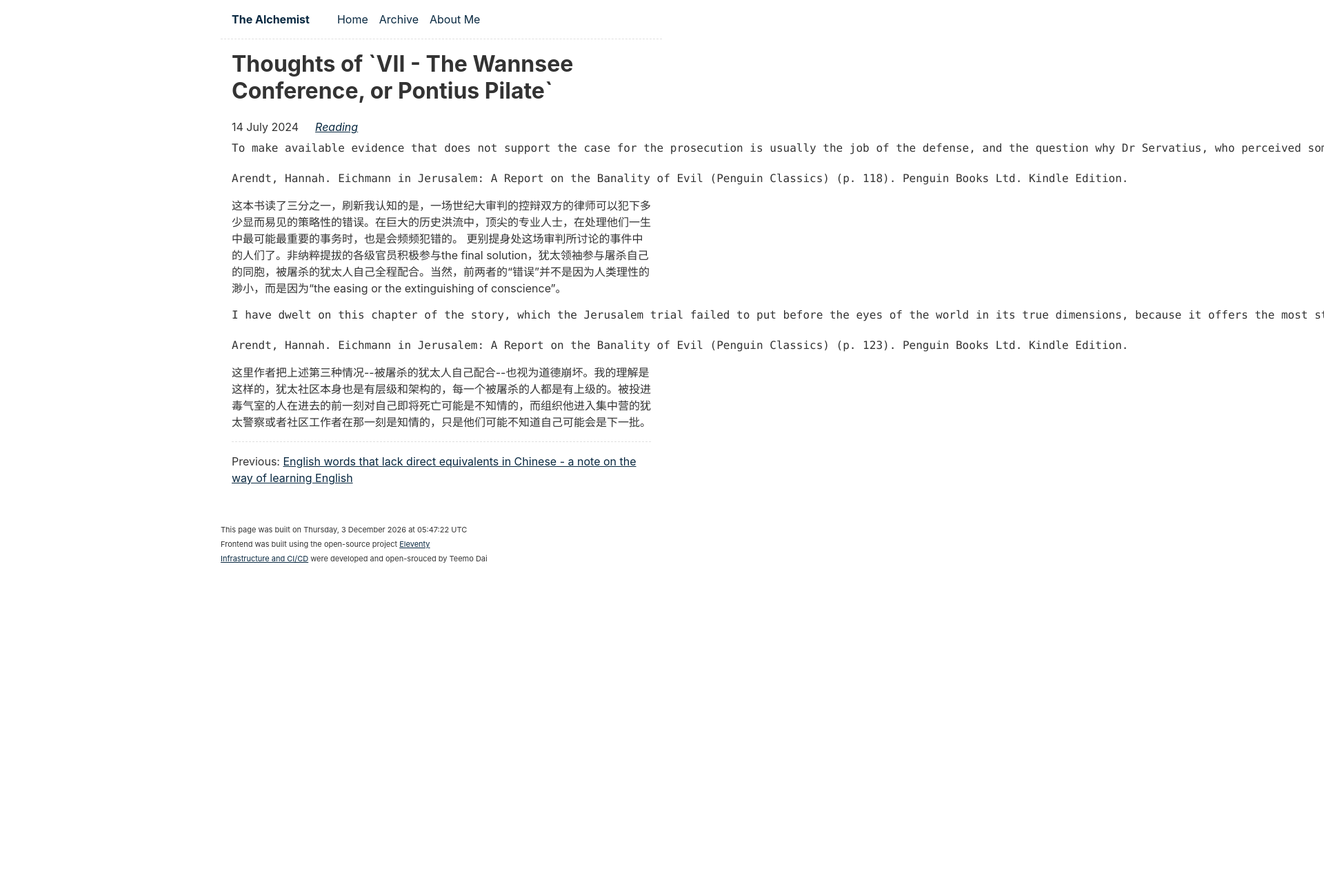
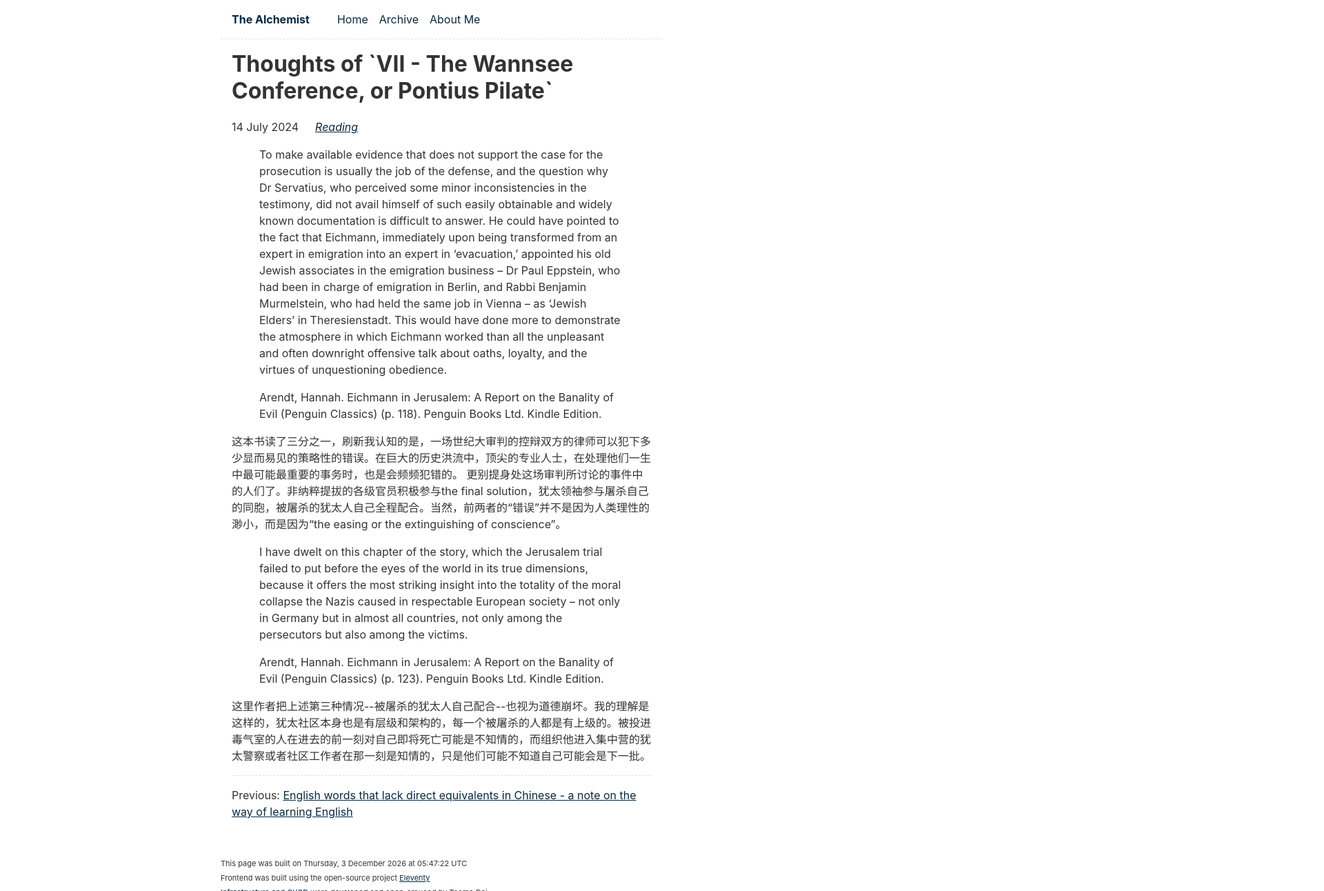
Before and after one commit to daiyyr/the-alchemist, an Eleventy site: page eleventy/content/blog/202407/20240720.2.md in a window 1280 px wide. Shown: the top 1292 px of the page at 69% size, 1920 px wide, since content can reach past the window. Before the commit the page ends 817 px from the top, so only its background shows below. Built offline with nearby package versions, Linux system fonts and the light colour scheme; Eleventy itself is replaced by a stand-in of ours; files that its build step writes are made by us from their sources.

Commit message:
try quote

````diff
--- a/eleventy/content/blog/202407/20240720.2.md
+++ b/eleventy/content/blog/202407/20240720.2.md
@@ -5,19 +5,15 @@
 tags:
   - reading
 ---
-```
-To make available evidence that does not support the case for the prosecution is usually the job of the defense, and the question why Dr Servatius, who perceived some minor inconsistencies in the testimony, did not avail himself of such easily obtainable and widely known documentation is difficult to answer. He could have pointed to the fact that Eichmann, immediately upon being transformed from an expert in emigration into an expert in ‘evacuation,’ appointed his old Jewish associates in the emigration business – Dr Paul Eppstein, who had been in charge of emigration in Berlin, and Rabbi Benjamin Murmelstein, who had held the same job in Vienna – as ‘Jewish Elders’ in Theresienstadt. This would have done more to demonstrate the atmosphere in which Eichmann worked than all the unpleasant and often downright offensive talk about oaths, loyalty, and the virtues of unquestioning obedience.
+> To make available evidence that does not support the case for the prosecution is usually the job of the defense, and the question why Dr Servatius, who perceived some minor inconsistencies in the testimony, did not avail himself of such easily obtainable and widely known documentation is difficult to answer. He could have pointed to the fact that Eichmann, immediately upon being transformed from an expert in emigration into an expert in ‘evacuation,’ appointed his old Jewish associates in the emigration business – Dr Paul Eppstein, who had been in charge of emigration in Berlin, and Rabbi Benjamin Murmelstein, who had held the same job in Vienna – as ‘Jewish Elders’ in Theresienstadt. This would have done more to demonstrate the atmosphere in which Eichmann worked than all the unpleasant and often downright offensive talk about oaths, loyalty, and the virtues of unquestioning obedience.
 
-Arendt, Hannah. Eichmann in Jerusalem: A Report on the Banality of Evil (Penguin Classics) (p. 118). Penguin Books Ltd. Kindle Edition.
-```
+> Arendt, Hannah. Eichmann in Jerusalem: A Report on the Banality of Evil (Penguin Classics) (p. 118). Penguin Books Ltd. Kindle Edition.
 
 这本书读了三分之一，刷新我认知的是，一场世纪大审判的控辩双方的律师可以犯下多少显而易见的策略性的错误。在巨大的历史洪流中，顶尖的专业人士，在处理他们一生中最可能最重要的事务时，也是会频频犯错的。
 更别提身处这场审判所讨论的事件中的人们了。非纳粹提拔的各级官员积极参与the final solution，犹太领袖参与屠杀自己的同胞，被屠杀的犹太人自己全程配合。当然，前两者的“错误”并不是因为人类理性的渺小，而是因为“the easing or the extinguishing of conscience”。
 
-```
-I have dwelt on this chapter of the story, which the Jerusalem trial failed to put before the eyes of the world in its true dimensions, because it offers the most striking insight into the totality of the moral collapse the Nazis caused in respectable European society – not only in Germany but in almost all countries, not only among the persecutors but also among the victims.
+> I have dwelt on this chapter of the story, which the Jerusalem trial failed to put before the eyes of the world in its true dimensions, because it offers the most striking insight into the totality of the moral collapse the Nazis caused in respectable European society – not only in Germany but in almost all countries, not only among the persecutors but also among the victims.
 
-Arendt, Hannah. Eichmann in Jerusalem: A Report on the Banality of Evil (Penguin Classics) (p. 123). Penguin Books Ltd. Kindle Edition.
-```
+> Arendt, Hannah. Eichmann in Jerusalem: A Report on the Banality of Evil (Penguin Classics) (p. 123). Penguin Books Ltd. Kindle Edition.
 
 这里作者把上述第三种情况--被屠杀的犹太人自己配合--也视为道德崩坏。我的理解是这样的，犹太社区本身也是有层级和架构的，每一个被屠杀的人都是有上级的。被投进毒气室的人在进去的前一刻对自己即将死亡可能是不知情的，而组织他进入集中营的犹太警察或者社区工作者在那一刻是知情的，只是他们可能不知道自己可能会是下一批。
--- a/eleventy/content/blog/202407/20240720.md
+++ b/eleventy/content/blog/202407/20240720.md
@@ -1,7 +1,7 @@
 ---
 title: English words that lack direct equivalents in Chinese - a note on the way of learning English
 description: a note on the way of learning English
-date: 2024-07-14
+date: 2024-07-14 19:00:00
 tags:
   - English
   - Chinese
````
